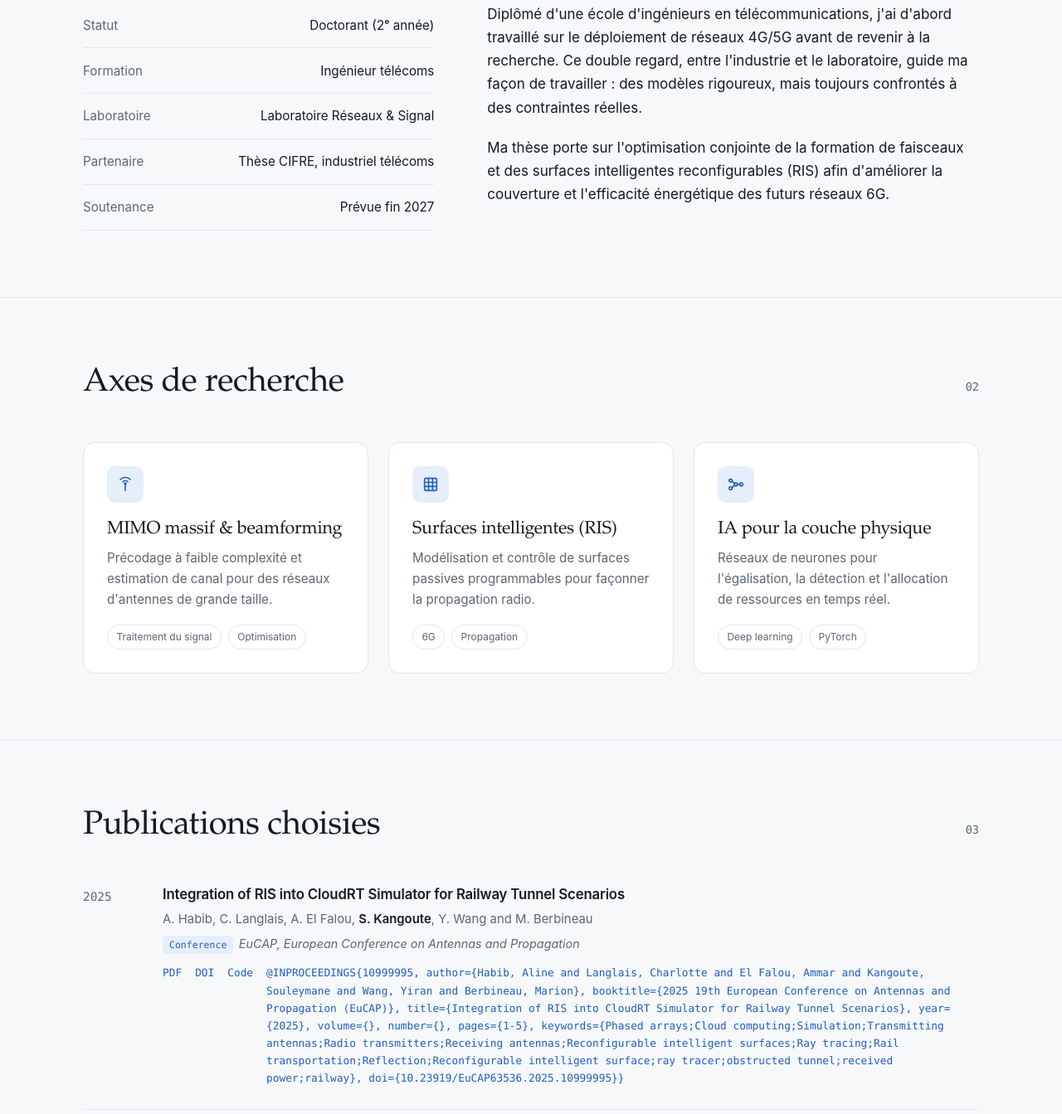
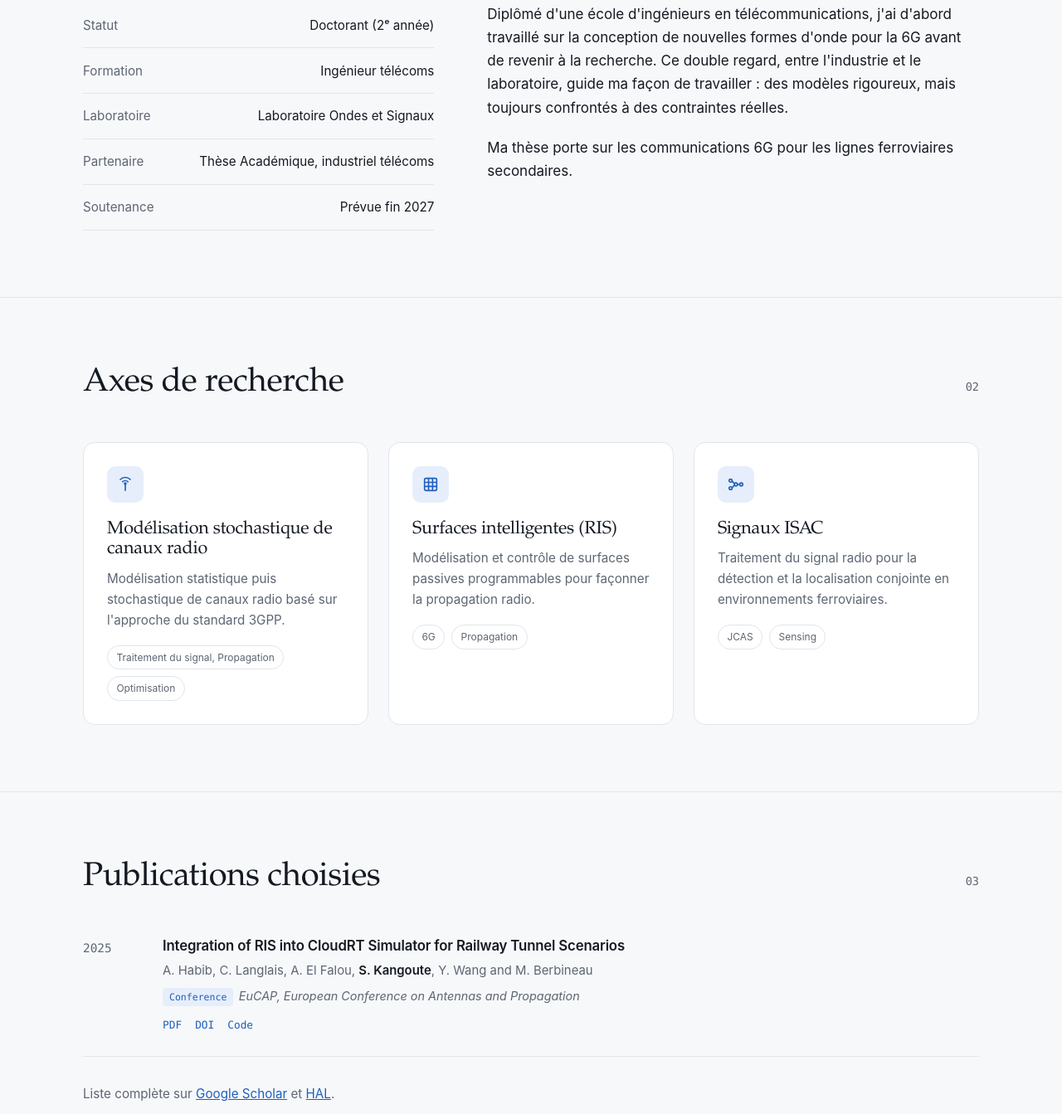
Before and after one commit to souleymanekangoute/souleymanekangoute.github.io, a plain HTML site: page index.html in a window 1280 px wide. Shown: the part 1117-2460 px from the top of the page at 83% size. Drawn offline with Linux system fonts and the light colour scheme.

Commit message:
MAJ pers Infos

```diff
--- a/index.html
+++ b/index.html
@@ -485,7 +485,7 @@
   <main>
     <!-- Hero -->
     <div class="container hero">
-      <p class="eyebrow reveal">// Ingénieur télécoms · Doctorant en Télcoms</p>
+      <p class="eyebrow reveal">// Ingénieur Télécoms · Doctorant en Télécoms</p>
       <h1 class="reveal">Concevoir les réseaux sans fil de <em>demain</em>.</h1>
       <p class="reveal">Je prépare une thèse sur les communications 6G pour les lignes ferroviaires secondaires, à l'interface entre la modélisation de canaux radio, les surfaces intelligentes reconfigurables et les signaux ISAC (Integrated Sensing and Communications).</p>
       <div class="actions reveal">
@@ -513,13 +513,13 @@
           <ul class="facts reveal">
             <li><span>Statut</span><span>Doctorant (2ᵉ année)</span></li>
             <li><span>Formation</span><span>Ingénieur télécoms</span></li>
-            <li><span>Laboratoire</span><span>Laboratoire Réseaux & Signal</span></li>
-            <li><span>Partenaire</span><span>Thèse CIFRE, industriel télécoms</span></li>
+            <li><span>Laboratoire</span><span>Laboratoire Ondes et Signaux</span></li>
+            <li><span>Partenaire</span><span>Thèse Académique, industriel télécoms</span></li>
             <li><span>Soutenance</span><span>Prévue fin 2027</span></li>
           </ul>
           <div class="reveal">
-            <p>Diplômé d'une école d'ingénieurs en télécommunications, j'ai d'abord travaillé sur le déploiement de réseaux 4G/5G avant de revenir à la recherche. Ce double regard, entre l'industrie et le laboratoire, guide ma façon de travailler : des modèles rigoureux, mais toujours confrontés à des contraintes réelles.</p>
-            <p>Ma thèse porte sur l'optimisation conjointe de la formation de faisceaux et des surfaces intelligentes reconfigurables (RIS) afin d'améliorer la couverture et l'efficacité énergétique des futurs réseaux 6G.</p>
+            <p>Diplômé d'une école d'ingénieurs en télécommunications, j'ai d'abord travaillé sur la conception de nouvelles formes d'onde pour la 6G avant de revenir à la recherche. Ce double regard, entre l'industrie et le laboratoire, guide ma façon de travailler : des modèles rigoureux, mais toujours confrontés à des contraintes réelles.</p>
+            <p>Ma thèse porte sur les communications 6G pour les lignes ferroviaires secondaires.</p>
           </div>
         </div>
       </div>
@@ -539,9 +539,9 @@
                 <path d="M12 20v-9" /><path d="M8.5 8.5a5 5 0 0 1 7 0" /><path d="M5.5 5.5a9 9 0 0 1 13 0" /><circle cx="12" cy="11" r="1" />
               </svg>
             </div>
-            <h3>MIMO massif & beamforming</h3>
-            <p>Précodage à faible complexité et estimation de canal pour des réseaux d'antennes de grande taille.</p>
-            <div class="tags"><span>Traitement du signal</span><span>Optimisation</span></div>
+            <h3>Modélisation stochastique de canaux radio</h3>
+            <p>Modélisation statistique puis stochastique de canaux radio basé sur l'approche du standard 3GPP.</p>
+            <div class="tags"><span>Traitement du signal, Propagation</span><span>Optimisation</span></div>
           </article>
 
           <article class="card reveal">
@@ -562,9 +562,9 @@
                 <path d="M7 7.8 10.2 11M7 16.2l3.2-3.2M14 12h3" />
               </svg>
             </div>
-            <h3>IA pour la couche physique</h3>
-            <p>Réseaux de neurones pour l'égalisation, la détection et l'allocation de ressources en temps réel.</p>
-            <div class="tags"><span>Deep learning</span><span>PyTorch</span></div>
+            <h3>Signaux ISAC </h3>
+            <p>Traitement du signal radio pour la détection et la localisation conjointe en environnements ferroviaires.</p>
+            <div class="tags"><span>JCAS</span><span>Sensing</span></div>
           </article>
         </div>
       </div>
@@ -584,17 +584,7 @@
               <h3>Integration of RIS into CloudRT Simulator for Railway Tunnel Scenarios</h3>
               <p class="authors">A. Habib, C. Langlais, A. El Falou, <strong>S. Kangoute</strong>, Y. Wang and M. Berbineau</p>
               <p class="venue"><span class="badge">Conference</span>EuCAP, European Conference on Antennas and Propagation</p>
-              <div class="links"><a href="#">PDF</a><a href="10.23919/EuCAP63536.2025.10999995">DOI</a><a href="10.23919/EuCAP63536.2025.10999995">Code</a><a href="#">@INPROCEEDINGS{10999995,
-  author={Habib, Aline and Langlais, Charlotte and El Falou, Ammar and Kangoute, Souleymane and Wang, Yiran and Berbineau, Marion},
-  booktitle={2025 19th European Conference on Antennas and Propagation (EuCAP)},
-  title={Integration of RIS into CloudRT Simulator for Railway Tunnel Scenarios},
-  year={2025},
-  volume={},
-  number={},
-  pages={1-5},
-  keywords={Phased arrays;Cloud computing;Simulation;Transmitting antennas;Radio transmitters;Receiving antennas;Reconfigurable intelligent surfaces;Ray tracing;Rail transportation;Reflection;Reconfigurable intelligent surface;ray tracer;obstructed tunnel;received power;railway},
-  doi={10.23919/EuCAP63536.2025.10999995}}
-</a></div>
+              <div class="links"><a href="#">PDF</a><a href="10.23919/EuCAP63536.2025.10999995">DOI</a><a href="10.23919/EuCAP63536.2025.10999995">Code</a><a href="#"></a></div>
             </div>
           </li>
         </ul>
@@ -613,19 +603,13 @@
           <li class="current reveal">
             <span class="when">2025 — aujourd'hui</span>
             <h3>Doctorat en télécommunications</h3>
-            <p class="where">Laboratoire LEOST </p>
-            <p>Optimisation des surfaces intelligentes reconfigurables et du MIMO massif pour la 6G. Validation sur un banc de test radio logicielle (SDR).</p>
-          </li>
-          <li class="reveal">
-            <span class="when">2021 — 2024</span>
-            <h3>Ingénieur radio 4G/5G</h3>
-            <p class="where">Opérateur télécoms · Paris</p>
+            <p class="where">Laboratoire LEOST, Laboratoire LabSTICC </p>
             <p>Communications 6G pour les lignes ferroviaires secondaires.</p>
           </li>
           <li class="reveal">
-            <span class="when">2018 — 2021</span>
+            <span class="when">2023 — 2025</span>
             <h3>Diplôme d'ingénieur, Télécommunications</h3>
-            <p class="where">IMT Atlantique</p>
+            <p class="where">IMT Atlantique, INP-HB (Côte d'Ivoire) </p>
             <p>Projet de fin d'études en recherche : Couche physique des Télécoms : OFDM et QAM</p>
           </li>
         </ol>
@@ -665,7 +649,7 @@
       <div class="container contact reveal">
         <h2>Échangeons.</h2>
         <p>Ouvert aux collaborations de recherche, aux séminaires et aux postes de R&D industrielle ou post-doctorants  à partir de 2028.</p>
-        <a href="mailto:souleymane.kangoute19@inphb.ci" class="mail">souleymane.kangoute19@inphb.ci</a>
+        <a href="mailto:souleymane.kangoute@univ-eiffel.fr" class="mail">souleymane.kangoute@univ-eiffel.fr</a>
       </div>
     </section>
   </main>
@@ -678,6 +662,7 @@
         <li><a href="#">ORCID</a></li>
         <li><a href="#">GitHub</a></li>
         <li><a href="https://fr.linkedin.com/in/kangoute-souleymane">LinkedIn</a></li>
+        <li><a href="https://www.imt-atlantique.fr/fr/personne/souleymane-kangoute">IMT Atlantique</a></li>
       </ul>
     </div>
   </footer>
```
